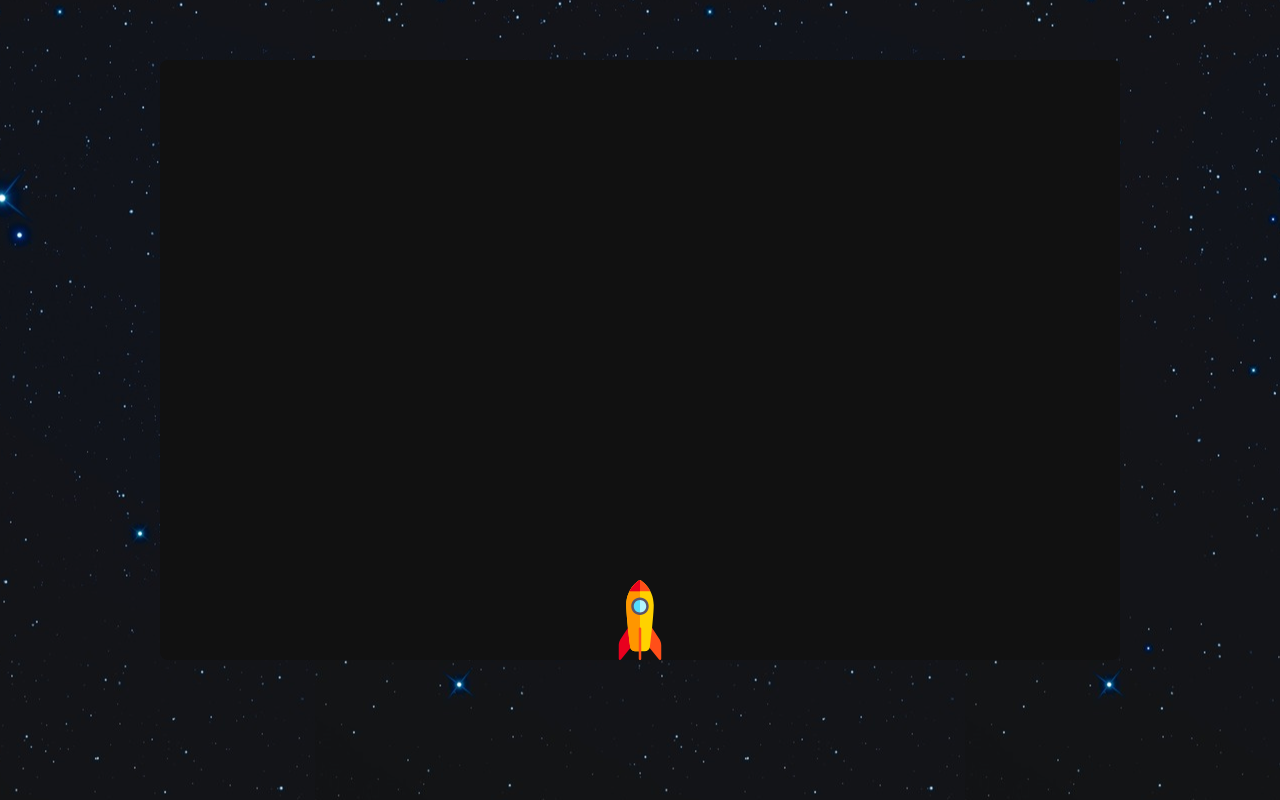
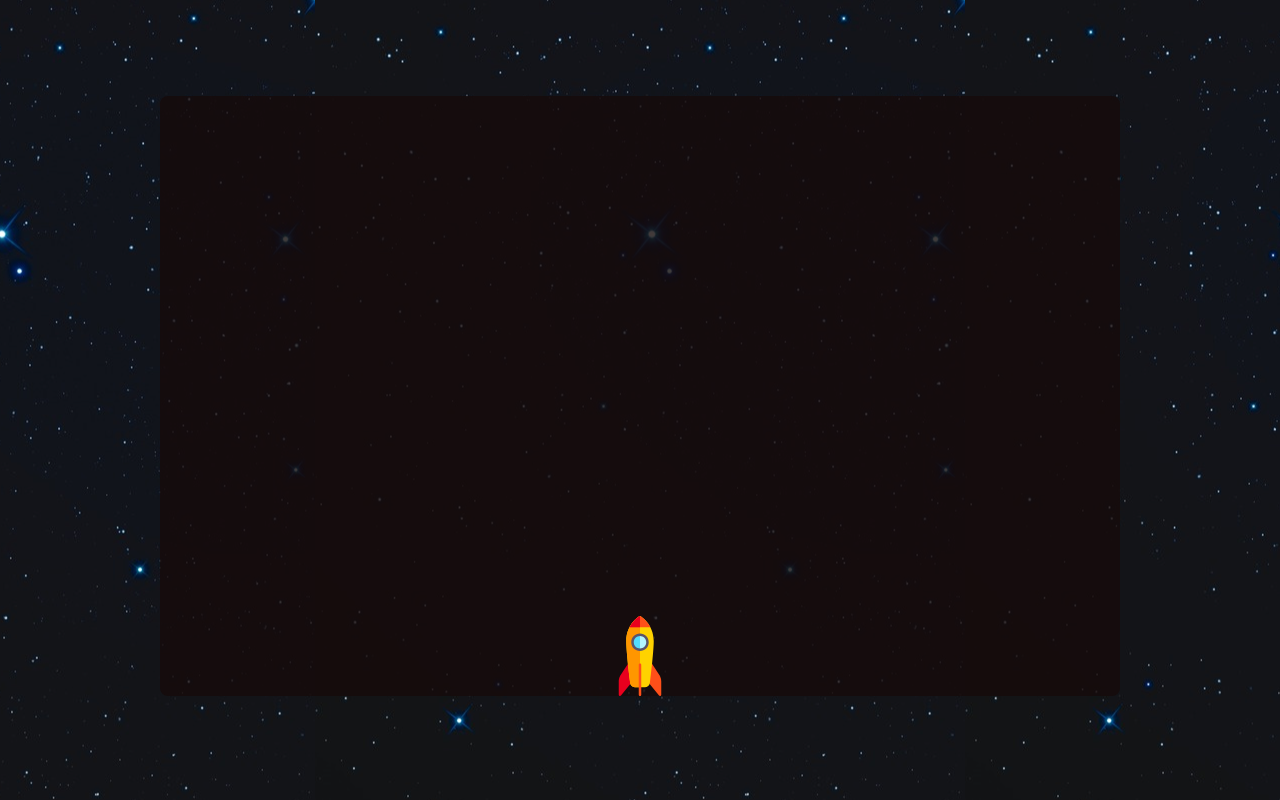
Before and after one commit to dangervalentine/react-space-barrage, a React app: page / in a window 1280 px wide. Built offline with nearby package versions, Linux system fonts and the light colour scheme.

Commit message:
styling adjustment for the background

```diff
--- a/src/App.css
+++ b/src/App.css
@@ -5,10 +5,11 @@ body {
     background-repeat: repeat;
     background-position: center;
     min-height: 100%;
+    overflow: hidden;
 }
 
 .App {
-    margin: 7.5vh;
+    margin: 12vh;
     font-family: Arial, Helvetica, sans-serif;
     display: flex;
     justify-content: center;
@@ -19,7 +20,7 @@ body {
     position: relative;
     width: 75vw;
     height: 75vh;
-    background-color: #111;
+    background-color: rgba(22, 11, 11, 0.8);
     border-radius: 1vh;
 }
 
```
